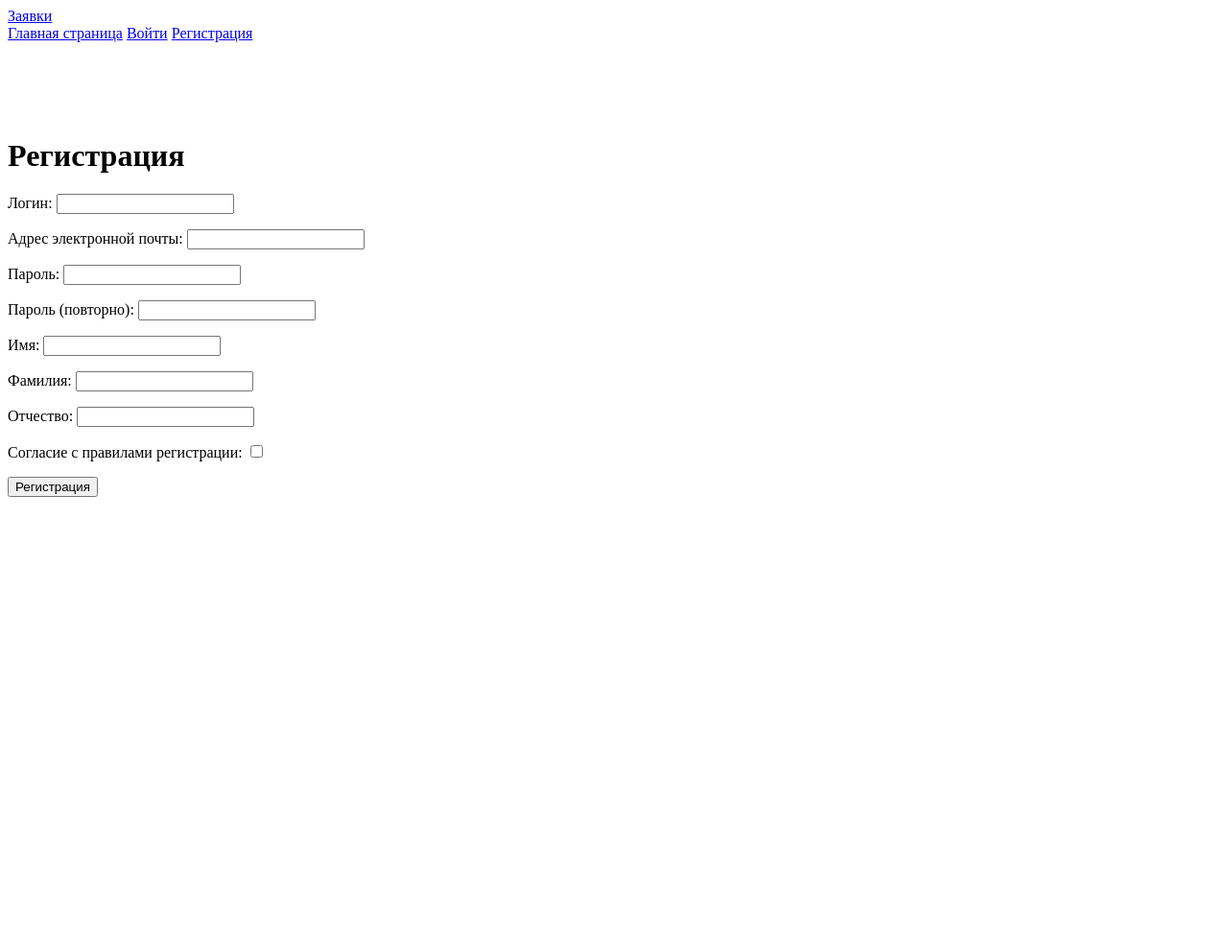
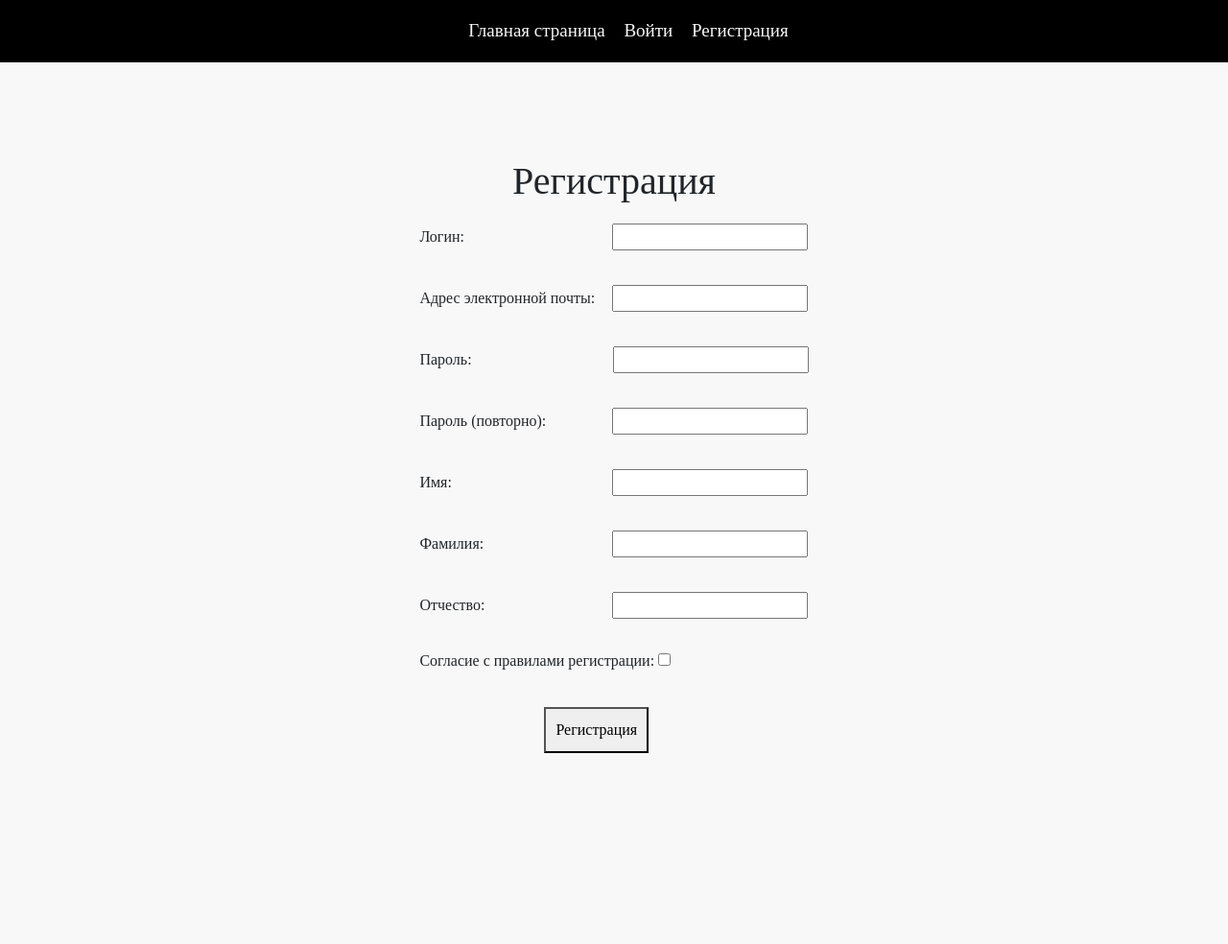
Before and after one commit to dtDaria/kkkkkkkkkkkkkk, a Django app: page /register/ in a window 1280 px wide. Shown: the top 984 px of the page at 96% size. Before the commit the page ends 518 px from the top, so only its background shows below. Run offline with Django 3.2, Linux system fonts and the light colour scheme; some libraries are stand-ins or nearby versions.

Commit message:
доделала

```diff
--- /dev/null
+++ b/main/static/css/basic.css
@@ -0,0 +1,14 @@
+.hеader{
+    width: 100%;
+    height: 65px;
+    background-color: black;
+    display: flex;
+    align-items: center;
+    justify-content: center;
+}
+.links{
+    text-decoration: none;
+    font-size: 19px;
+    color: #f8f8f8;
+    padding-left: 15px;
+}
--- /dev/null
+++ b/main/static/css/catalog.css
@@ -0,0 +1,14 @@
+*{
+    margin: 0;
+    padding: 0;
+}
+body{
+    font-family: "Zen Maru Gothic";
+    height: 1920px;
+    background-color: #f8f8f8;
+}
+.block > text_row{
+    width: 100%;
+    height: 65px;
+    background-color:#790D0D ;
+}
--- /dev/null
+++ b/main/static/css/orders.css
@@ -0,0 +1,22 @@
+.text_center{
+    font-size: 25px;
+    text-align: center;
+}
+.text_bot{
+    font-size: 20px;
+    text-align: center;
+}
+.link_applic{
+    display: flex;
+    align-items: center;
+    justify-content: center;
+    flex-direction: row;
+    margin-top: 20px;
+}
+
+.link_applic > a {
+    text-decoration: none;
+    color: black;
+    font-size: 20px;
+    padding-left: 15px;
+}
--- /dev/null
+++ b/main/static/css/register.css
@@ -0,0 +1,51 @@
+h1{
+    margin-bottom: 20px;
+    text-align:center;
+}
+.all_reg{
+    display: flex;
+    flex-direction: column;
+    align-items: center;
+    justify-content: center;
+}
+
+#id_username{
+    margin-left: 150px;
+}
+
+#id_email{
+    margin-top: 20px;
+    margin-left: 14px
+}
+
+
+#id_password{
+    margin-top: 20px;
+    margin-left: 143px
+}
+
+#id_password2{
+    margin-top: 20px;
+    margin-left: 65px
+}
+
+#id_name{
+    margin-top: 20px;
+    margin-left: 163px
+}
+#id_surname{
+    margin-top: 20px;
+    margin-left: 130px
+}
+#id_patronymic{
+    margin-top: 20px;
+    margin-left: 129px
+}
+#id_rules{
+    margin-top: 20px
+}
+.btno{
+    margin-top: 20px;
+    padding: 10px;
+    margin-left: 130px
+}
--- a/templates/basic.html
+++ b/templates/basic.html
@@ -3,21 +3,25 @@
 <html lang="ru">
 <head>
     <meta charset="UTF-8">
+        <link rel="stylesheet" href="{% static 'css/bootstrap.min.css' %}">
+        <link rel="stylesheet" href="{% static 'css/catalog.css' %}">
+        <link rel="stylesheet" href="{% static 'css/orders.css' %}">
+        <link rel="stylesheet" href="{% static 'css/basic.css' %}">
+        <link rel="stylesheet" href="{% static 'css/register.css' %}">
     <title>{% block title %} Главная страница {% endblock %}</title>
 </head>
 <body>
 <div class="top_palka"></div>
     <div class="hеader">
-            <a class="logo" href="{% url 'catalog' %}">Заявки</a>
         {% block sidebar %}
         <nav class="links">
-            <a  href="{% url 'catalog' %}">Главная страница</a>
+            <a class="links" href="{% url 'catalog' %}">Главная страница</a>
             {% if user.is_authenticated %}
-                <a href="{% url 'orders' %}">Личный кабинет</a>
-                <a href="{% url 'logout' %}">Выйти</a>
+                <a class="links" href="{% url 'orders' %}">Личный кабинет</a>
+                <a class="links" href="{% url 'logout' %}">Выйти</a>
             {% else %}
-                <a  href="{% url 'login' %}">Войти</a>
-                <a  href="{% url 'register' %}">Регистрация</a>
+                <a class="links"  href="{% url 'login' %}">Войти</a>
+                <a class="links"  href="{% url 'register' %}">Регистрация</a>
             {% endif %}
             </nav>
         {% endblock %}
@@ -27,9 +31,5 @@
         {% block content %} {% endblock %}
 </main>
 
-<footer>
-
-    {% block footer %}  {% endblock %}
-</footer>
 </body>
 </html>
```
Also changed, not shown: templates/catalog/catalog.html (+2 -11 lines), templates/catalog/orders.html (+2 -22 lines), templates/registration/register.html (+2 -5 lines), main/static/css/order_create.css (added), main/static/css/order_delete.css (added), 1 other file.
